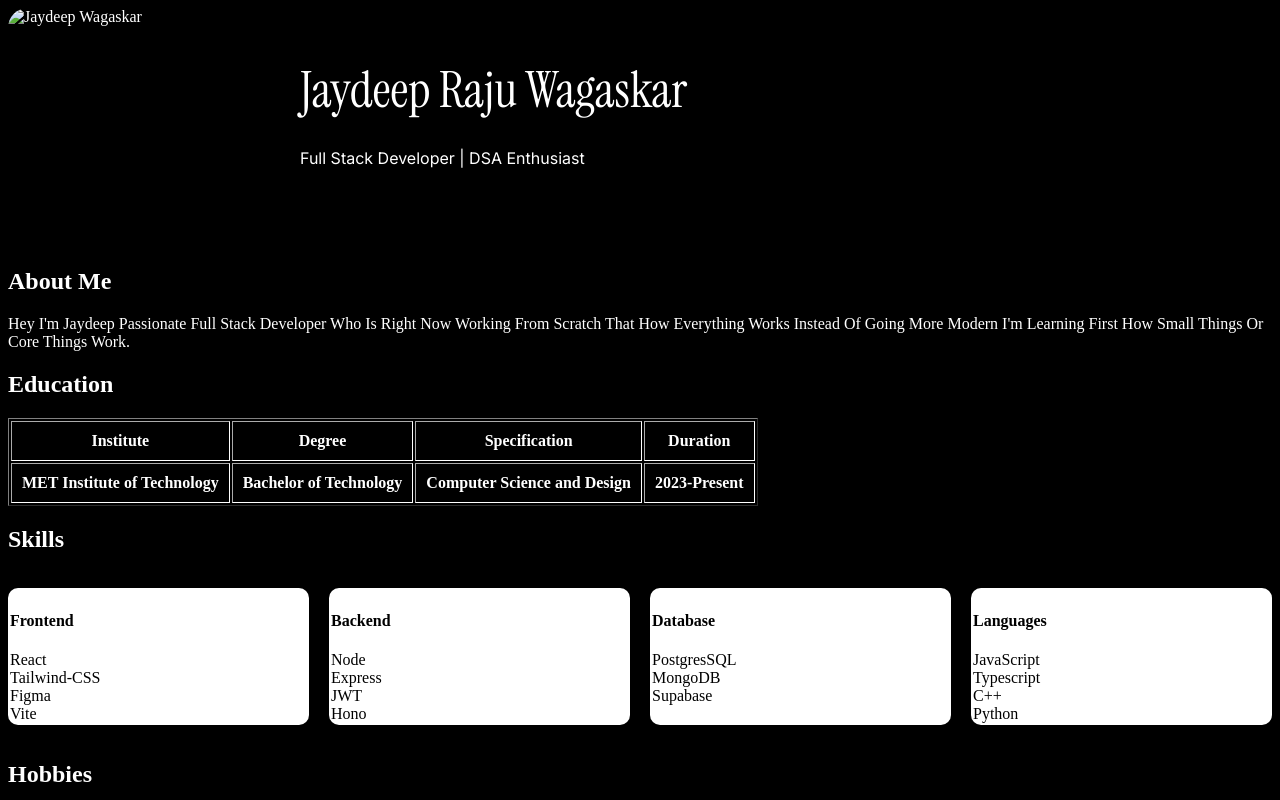
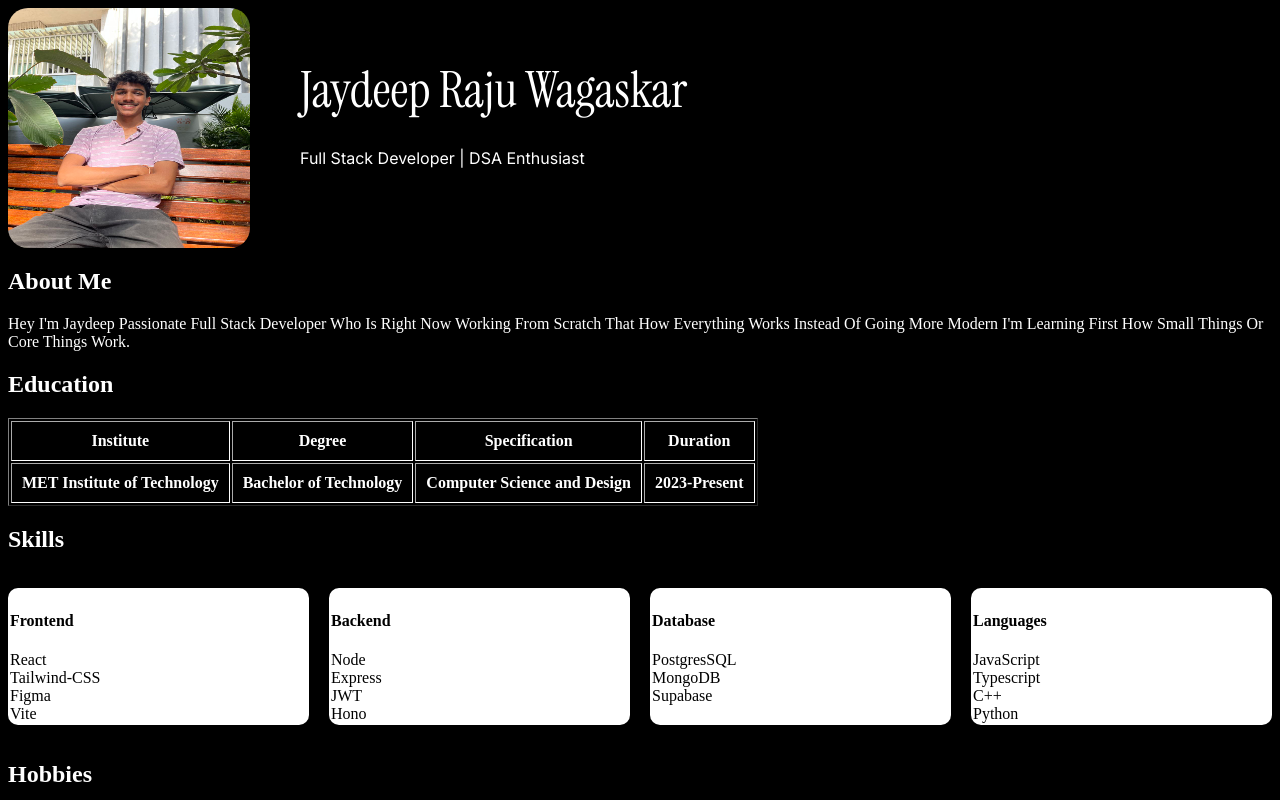
Before and after one commit to jaydxxp/portfolio, a plain HTML site: page index.html in a window 1280 px wide. Shown: the top 800 px of the page. Drawn offline with Linux system fonts and the light colour scheme; the site is published under a folder, as on GitHub Pages, so addresses that start at the root find nothing.

Commit message:
"image not rendering fixed."

```diff
--- a/index.html
+++ b/index.html
@@ -3,7 +3,7 @@
 <head>
     <meta charset="UTF-8">
     <meta name="viewport" content="width=device-width, initial-scale=1.0">
-    <title>Document</title>
+    <title>Portfolio</title>
     <link rel="stylesheet" href="style.css">
     <link rel="preconnect" href="https://fonts.googleapis.com">
 <link rel="preconnect" href="https://fonts.gstatic.com" crossorigin>
@@ -15,7 +15,7 @@
 <body>
     <section class="main">
     <div class="head">
-    <img class="profile" src="/profile.jpg" alt="Jaydeep Wagaskar"/>
+    <img class="profile" src="profile.jpg" alt="Jaydeep Wagaskar"/>
     <div class="text-box">
     <h1 class="instrument-serif-regular">Jaydeep Raju Wagaskar</h1>
     <p class="inter-font">Full Stack Developer | DSA Enthusiast</p>
```
